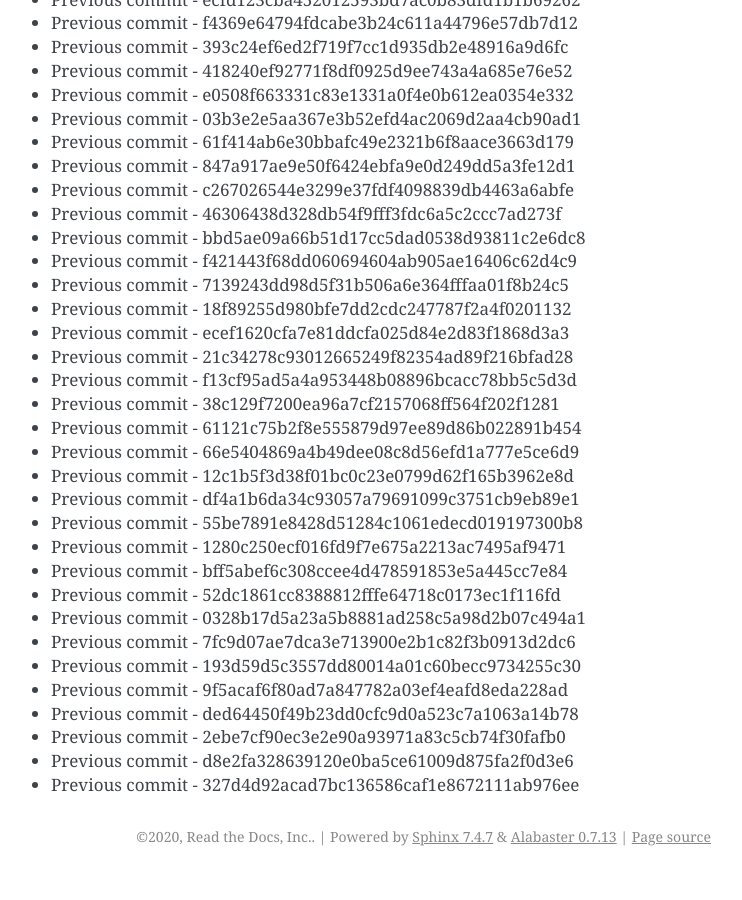
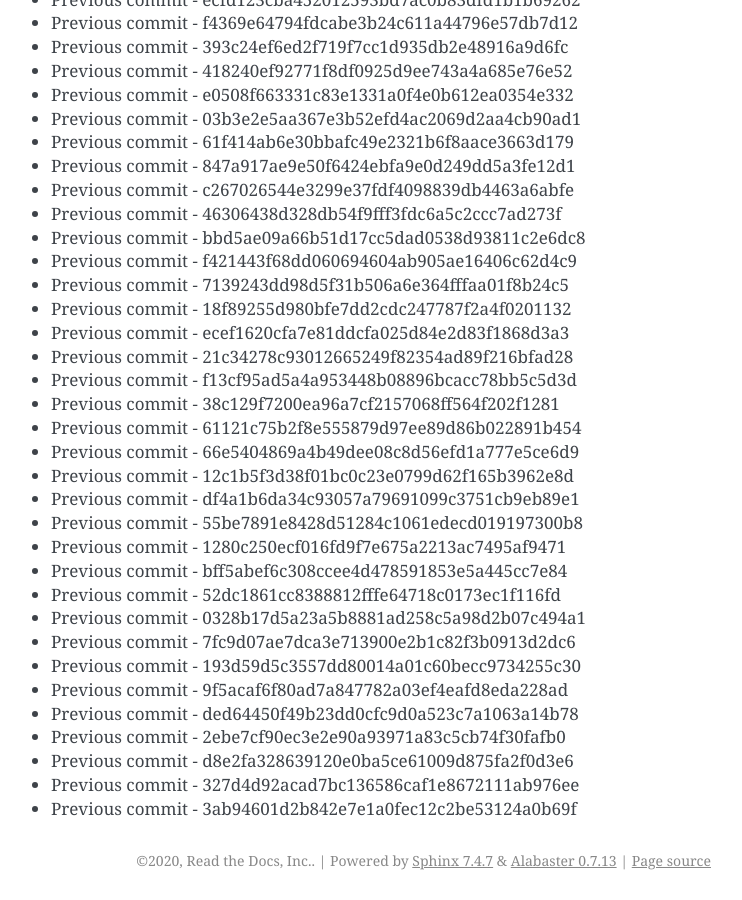
Before and after one commit to readthedocs/rtd-git-stresstest, a Sphinx documentation site: the page built from docs/updates.rst, in a window 1280 px wide and 900 px high, scrolled down 57816 px. Shown: the whole window, without its empty margins (399-1141 px from the left). Built offline with Sphinx 7.4.7, drawn with Linux system fonts in a browser that asks for light colours; before the commit the page ends 58692 px from its top, so only the background shows below that.

Commit message:
Generating commit from previous: 3ab94601d2b842e7e1a0fec12c2be53124a0b69f

```diff
--- a/docs/updates.rst
+++ b/docs/updates.rst
@@ -2461,3 +2461,4 @@ It can be tested for any performance characteristics.
 * Previous commit - 2ebe7cf90ec3e2e90a93971a83c5cb74f30fafb0
 * Previous commit - d8e2fa328639120e0ba5ce61009d875fa2f0d3e6
 * Previous commit - 327d4d92acad7bc136586caf1e8672111ab976ee
+* Previous commit - 3ab94601d2b842e7e1a0fec12c2be53124a0b69f
```
